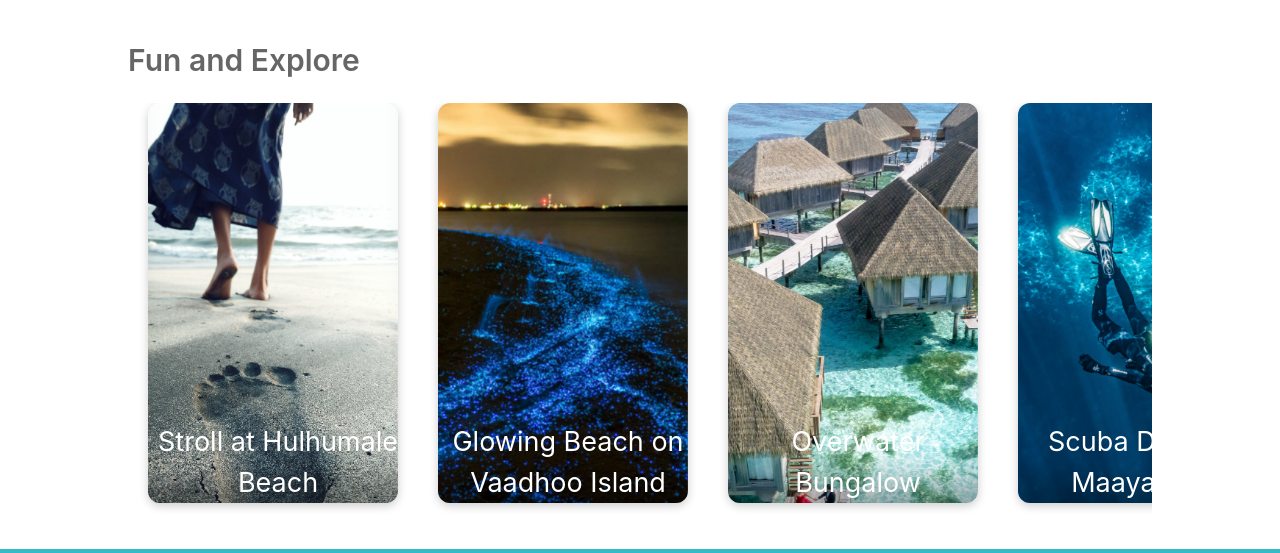
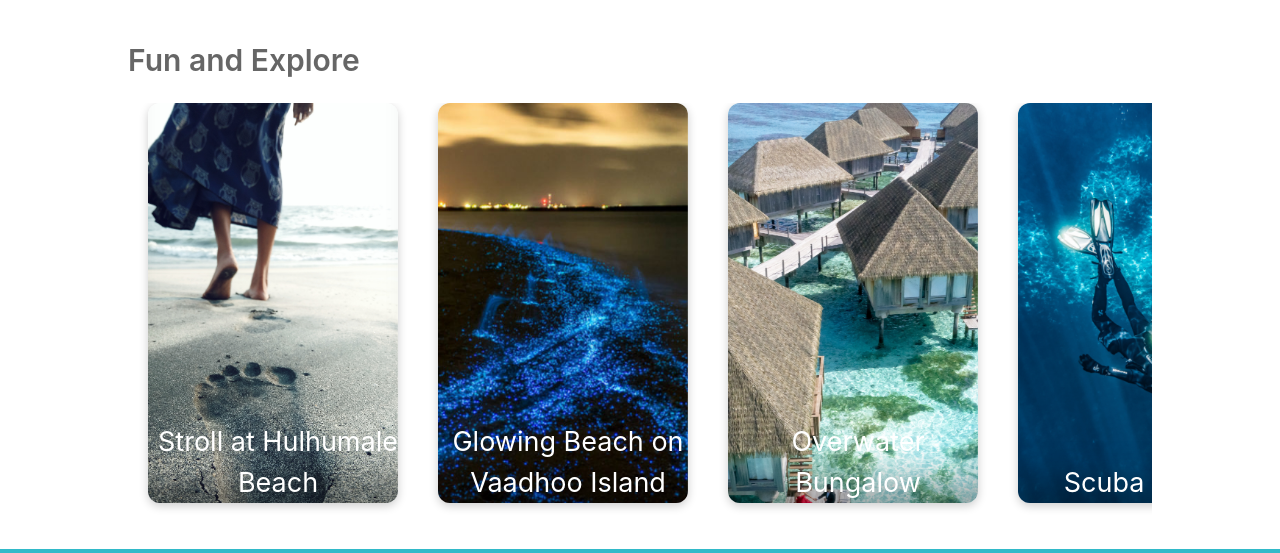
Before and after one commit to KAVARA-TechX/PMP-Front-End, a React (Create React App) app: page / in a window 1280 px wide. Shown: the part 2032-2585 px from the top of the page. Built offline with nearby package versions, Linux system fonts and the light colour scheme.

Commit message:
udpated text in image slider

```diff
--- a/src/imageSlider/ImageSlider.js
+++ b/src/imageSlider/ImageSlider.js
@@ -149,7 +149,7 @@ const ImageSlider = () => {
 						textAlign='center'
 						mx={'5px'}
 					>
-						Scuba Diving at Maaya Thila
+						Scuba Diving
 					</Text>
 				</Box>
 				<Box
```
